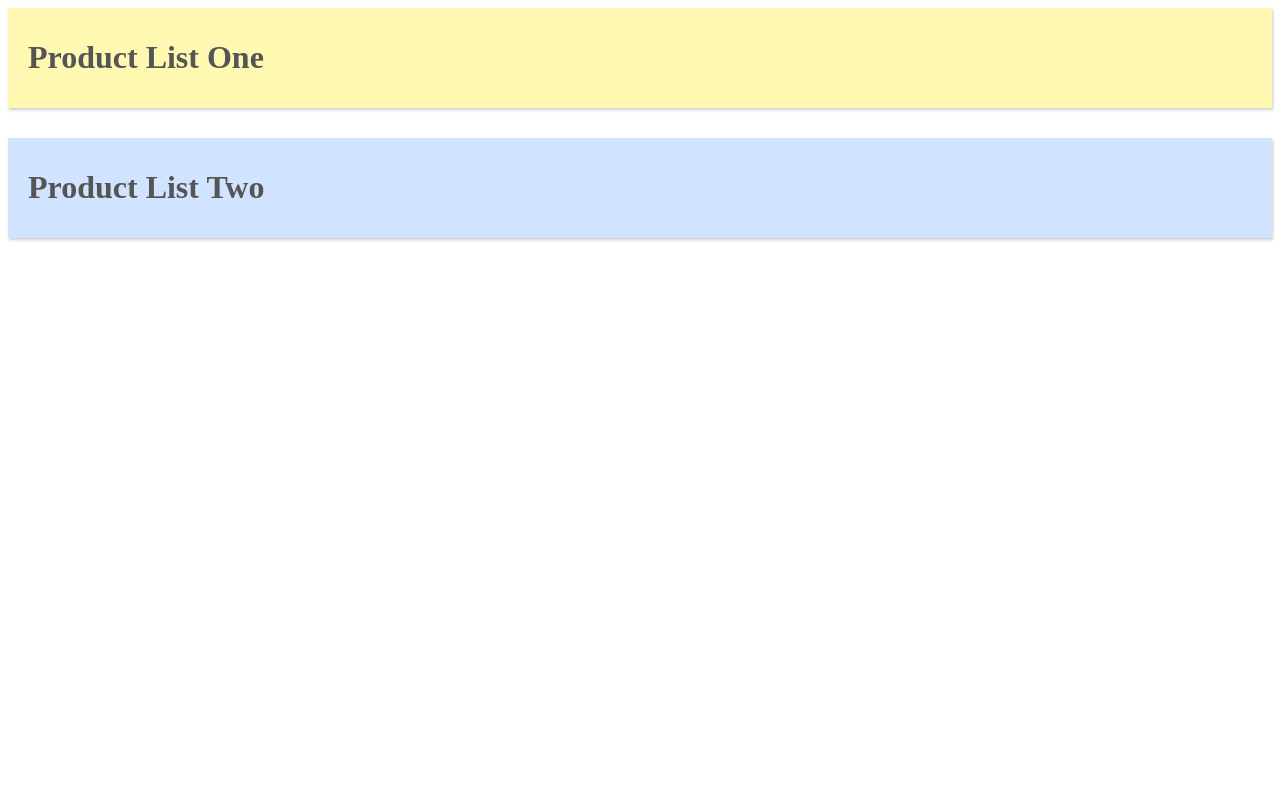
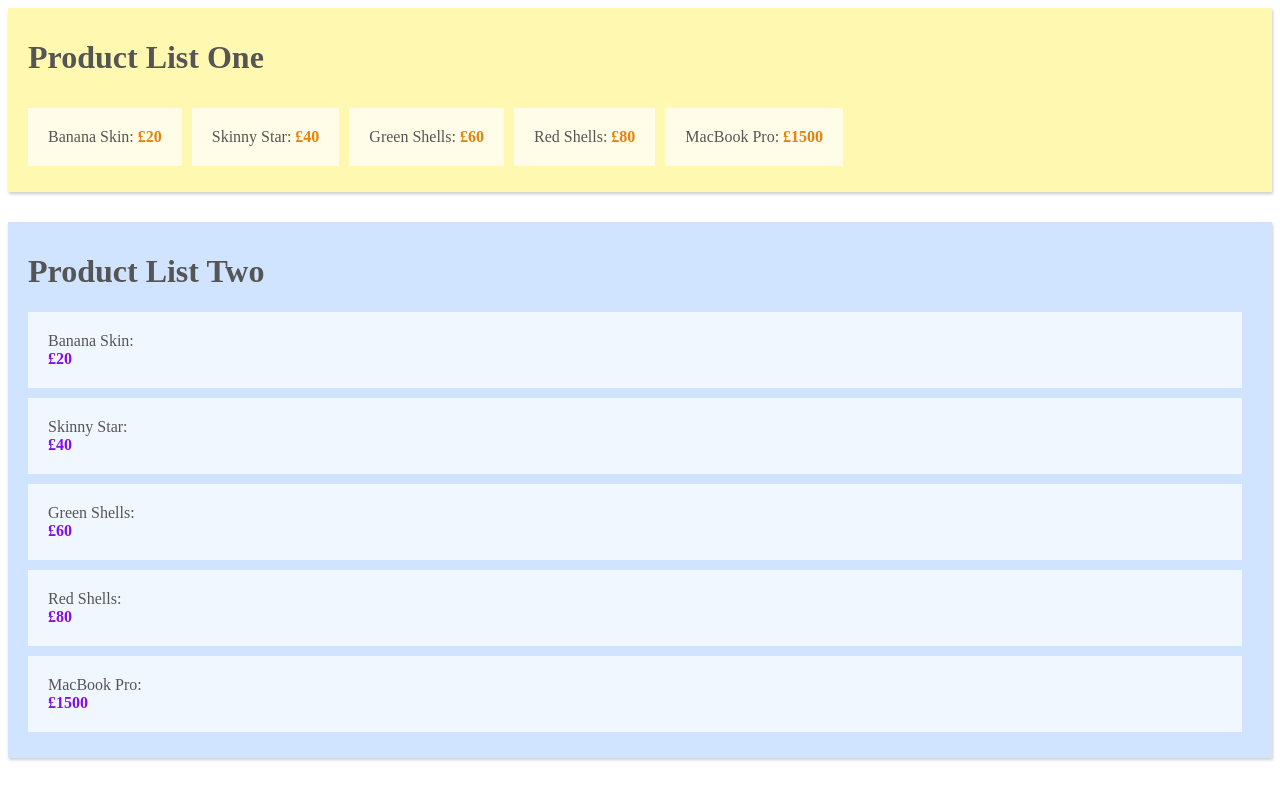
Before and after one commit to joseph-org-kda/vuex-basics, a Vue app: page / in a window 1280 px wide. Built offline with nearby package versions, Linux system fonts and the light colour scheme.

Commit message:
feat: Getters

```diff
--- a/src/App.vue
+++ b/src/App.vue
@@ -4,8 +4,8 @@
     <ul v-for="product in products" :key="products.indexOf(product.name)">
       <li>{{ product.name }}</li>
     </ul> -->
-    <ProductOne :products="products" />
-    <ProductTwo :products="products" />
+    <ProductOne />
+    <ProductTwo />
   </div>
 </template>
 
--- a/src/components/ProductOne.vue
+++ b/src/components/ProductOne.vue
@@ -16,7 +16,11 @@
 <script>
 export default {
   name: "ProductOne",
-  props: ["products"],
+  computed: {
+    products() {
+      return this.$store.state.products;
+    },
+  },
 };
 </script>
 
--- a/src/components/ProductTwo.vue
+++ b/src/components/ProductTwo.vue
@@ -13,7 +13,11 @@
 <script>
 export default {
   name: "ProductTwo",
-  props: ["products"],
+  computed: {
+    products() {
+      return this.$store.state.products;
+    },
+  },
 };
 </script>
 
--- a/src/main.js
+++ b/src/main.js
@@ -1,8 +1,10 @@
 import Vue from 'vue'
 import App from './App.vue'
+import {store} from "./store"
 
 Vue.config.productionTip = false
 
 new Vue({
+  store: store,
   render: h => h(App),
 }).$mount('#app')
```
Also changed, not shown: src/store/index.js (renamed from src/store/store.js).
